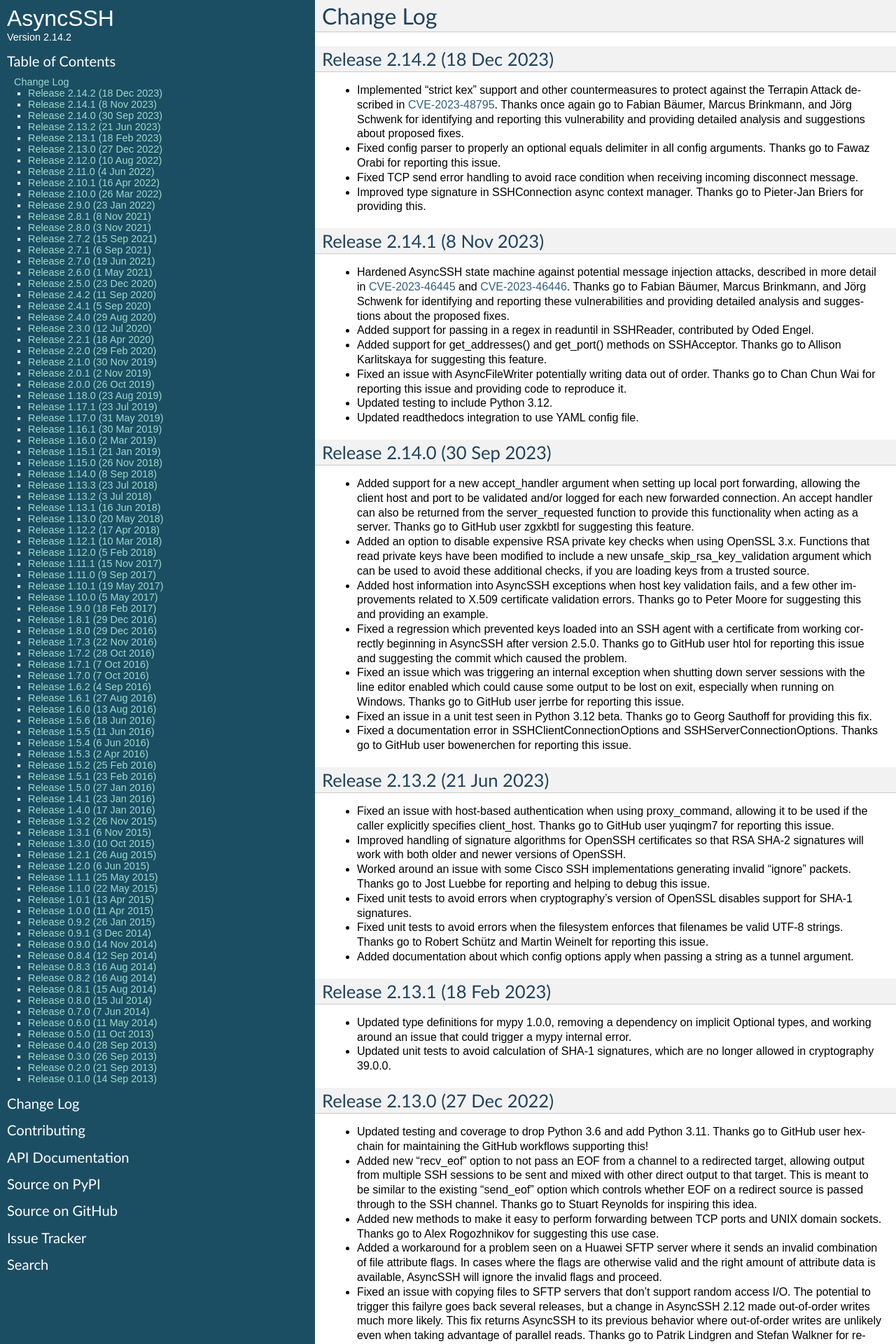
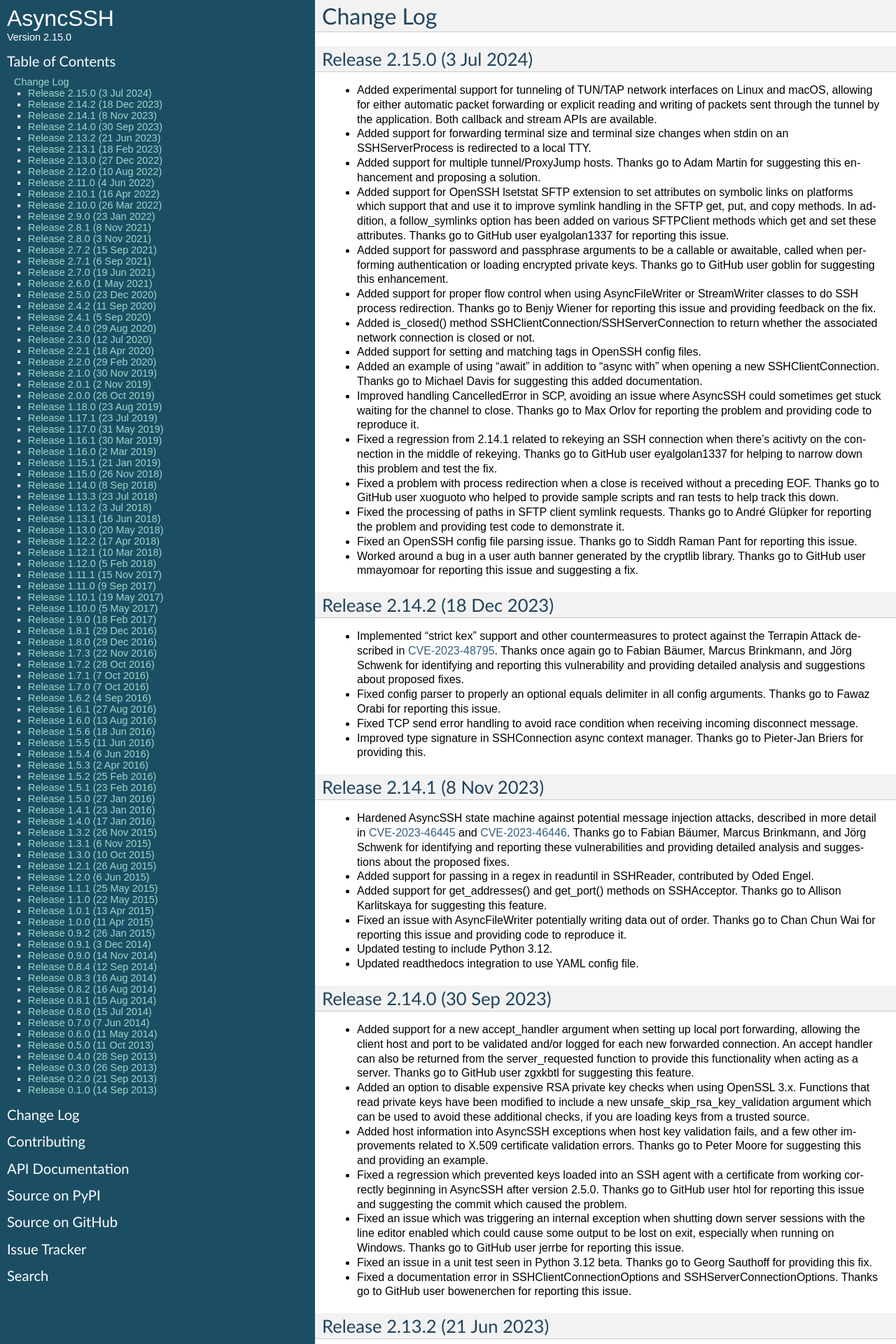
Before and after one commit to ronf/asyncssh, a Sphinx documentation site: the page built from docs/changes.rst, in a window 1280 px wide. Shown: the top 1920 px of the page at 70% size. Built offline with Sphinx 7.4.7, drawn with Linux system fonts in a browser that asks for light colours.

Commit message:
Bump version number up to 2.15.0 and update change log

```diff
--- a/asyncssh/version.py
+++ b/asyncssh/version.py
@@ -1,4 +1,4 @@
-# Copyright (c) 2013-2023 by Ron Frederick <ronf@timeheart.net> and others.
+# Copyright (c) 2013-2024 by Ron Frederick <ronf@timeheart.net> and others.
 #
 # This program and the accompanying materials are made available under
 # the terms of the Eclipse Public License v2.0 which accompanies this
@@ -26,4 +26,4 @@ __author_email__ = 'ronf@timeheart.net'
 
 __url__ = 'http://asyncssh.timeheart.net'
 
-__version__ = '2.14.2'
+__version__ = '2.15.0'
--- a/docs/changes.rst
+++ b/docs/changes.rst
@@ -2,6 +2,70 @@
 
 Change Log
 ==========
+
+Release 2.15.0 (3 Jul 2024)
+---------------------------
+
+* Added experimental support for tunneling of TUN/TAP network interfaces
+  on Linux and macOS, allowing for either automatic packet forwarding or
+  explicit reading and writing of packets sent through the tunnel by the
+  application. Both callback and stream APIs are available.
+
+* Added support for forwarding terminal size and terminal size changes
+  when stdin on an SSHServerProcess is redirected to a local TTY.
+
+* Added support for multiple tunnel/ProxyJump hosts. Thanks go to Adam
+  Martin for suggesting this enhancement and proposing a solution.
+
+* Added support for OpenSSH lsetstat SFTP extension to set attributes
+  on symbolic links on platforms which support that and use it to
+  improve symlink handling in the SFTP get, put, and copy methods.
+  In addition, a follow_symlinks option has been added on various
+  SFTPClient methods which get and set these attributes. Thanks go to
+  GitHub user eyalgolan1337 for reporting this issue.
+
+* Added support for password and passphrase arguments to be a callable
+  or awaitable, called when performing authentication or loading
+  encrypted private keys. Thanks go to GitHub user goblin for
+  suggesting this enhancement.
+
+* Added support for proper flow control when using AsyncFileWriter or
+  StreamWriter classes to do SSH process redirection. Thanks go to Benjy
+  Wiener for reporting this issue and providing feedback on the fix.
+
+* Added is_closed() method SSHClientConnection/SSHServerConnection to
+  return whether the associated network connection is closed or not.
+
+* Added support for setting and matching tags in OpenSSH config files.
+
+* Added an example of using "await" in addition to "async with" when
+  opening a new SSHClientConnection. Thanks go to Michael Davis for
+  suggesting this added documentation.
+
+* Improved handling CancelledError in SCP, avoiding an issue where
+  AsyncSSH could sometimes get stuck waiting for the channel to close.
+  Thanks go to Max Orlov for reporting the problem and providing code
+  to reproduce it.
+
+* Fixed a regression from 2.14.1 related to rekeying an SSH connection
+  when there's acitivty on the connection in the middle of rekeying.
+  Thanks go to GitHub user eyalgolan1337 for helping to narrow down
+  this problem and test the fix.
+
+* Fixed a problem with process redirection when a close is received
+  without a preceding EOF. Thanks go to GitHub user xuoguoto who helped
+  to provide sample scripts and ran tests to help track this down.
+
+* Fixed the processing of paths in SFTP client symlink requests. Thanks
+  go to André Glüpker for reporting the problem and providing test code
+  to demonstrate it.
+
+* Fixed an OpenSSH config file parsing issue. Thanks go to Siddh Raman
+  Pant for reporting this issue.
+
+* Worked around a bug in a user auth banner generated by the cryptlib
+  library. Thanks go to GitHub user mmayomoar for reporting this issue
+  and suggesting a fix.
 
 Release 2.14.2 (18 Dec 2023)
 ----------------------------
```
